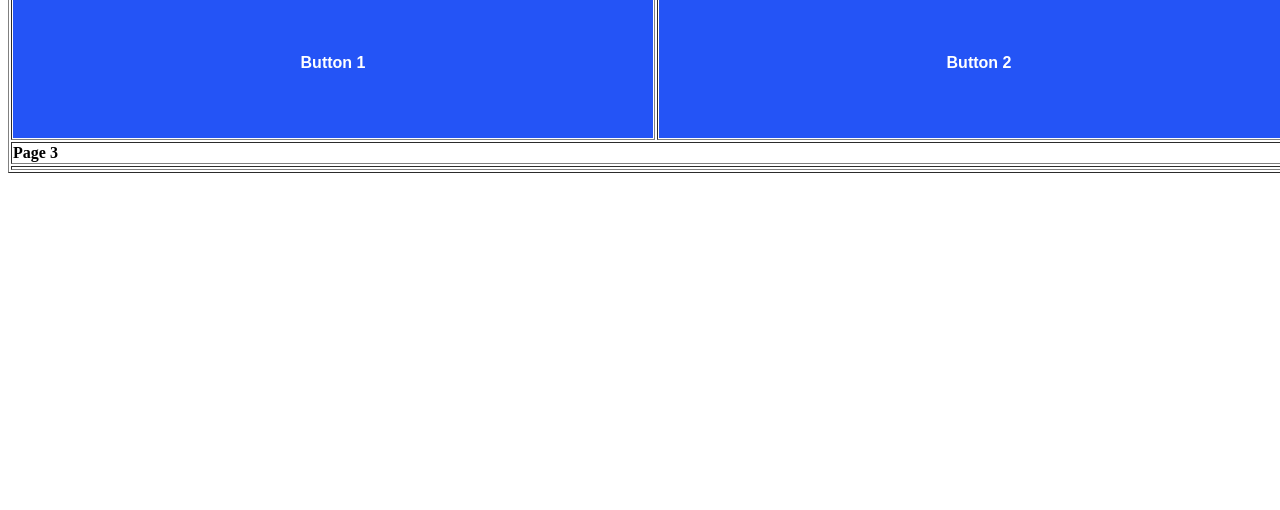
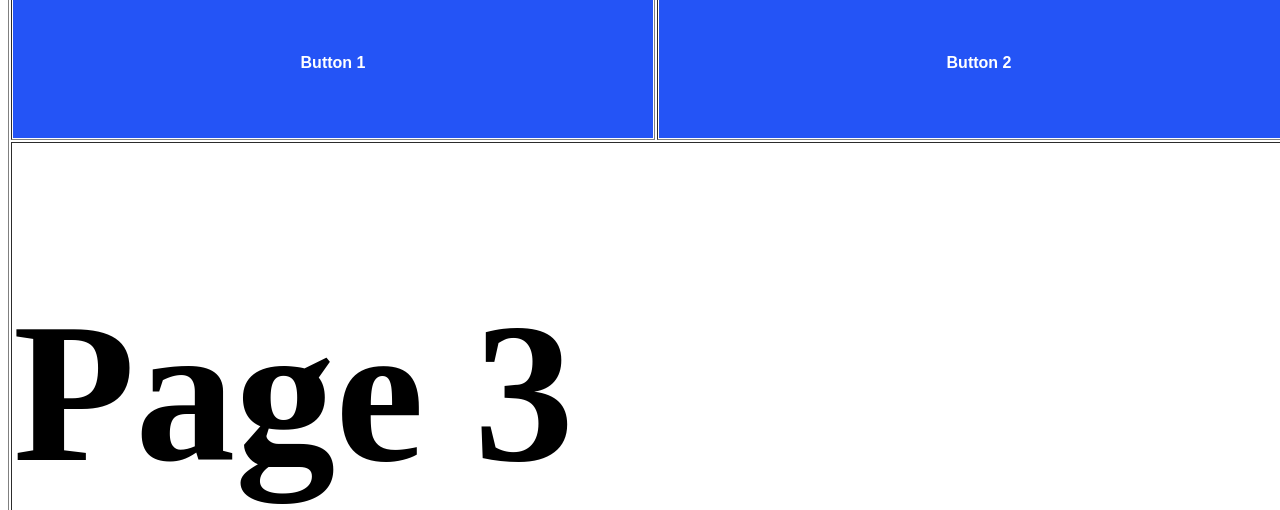
Before and after one commit to Gary123z/FirstHTML, a plain HTML site: page page3.html in a window 1280 px wide. Shown: the part 485-995 px from the top of the page. Before the commit the page ends 800 px from the top, so only its background shows below. Drawn offline with Linux system fonts and the light colour scheme.

Commit message:
Update page3.html

```diff
--- a/page3.html
+++ b/page3.html
@@ -28,7 +28,7 @@
 
 
 
-              <h> <b> Page 3 </b> </h>
+              <h1> <b> Page 3 </b> </h1>
 
 
 
```
